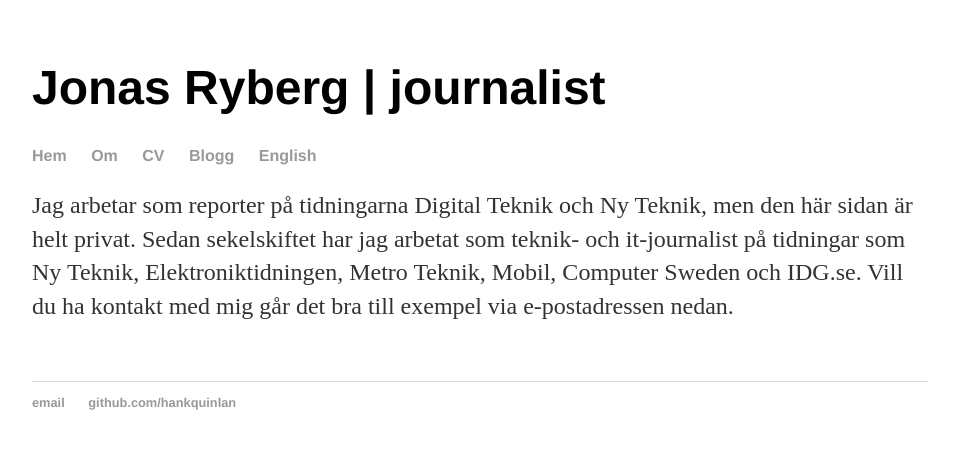
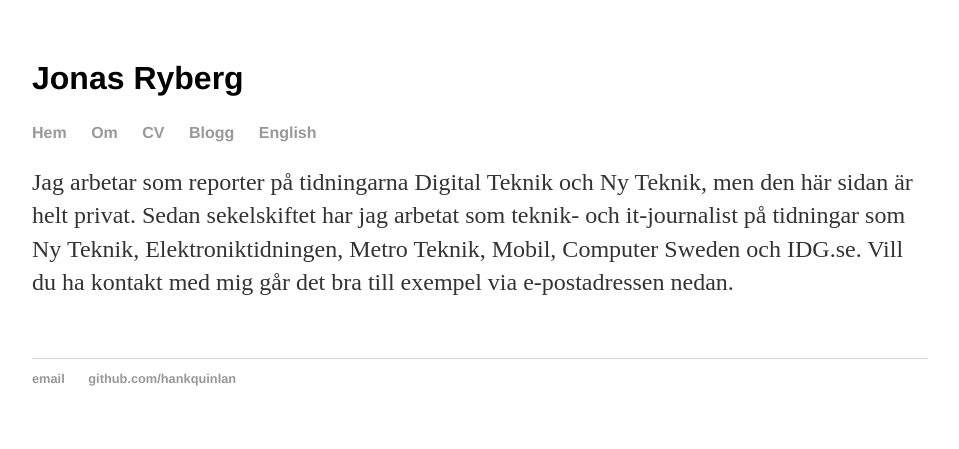
Before and after one commit to jonasryberg/test, a Jekyll site: the page index.html, which Jekyll copies as it is, in a window 1280 px wide. Shown: the top 449 px of the page, without its empty margins (160-1119 px from the left). Built offline with Jekyll 4.4.1, drawn with Linux system fonts in a browser that asks for light colours.

Commit message:
Update index.html

```diff
--- a/index.html
+++ b/index.html
@@ -6,7 +6,7 @@
 		<link rel="stylesheet" type="text/css" href="css/main.css">
 	</head>
 	<body>
-		<H1>Jonas Ryberg | journalist</H1>
+		<H2>Jonas Ryberg</H2>
 		<nav>
     		<ul>
         		<li><a href="/">Hem</a></li>
```
